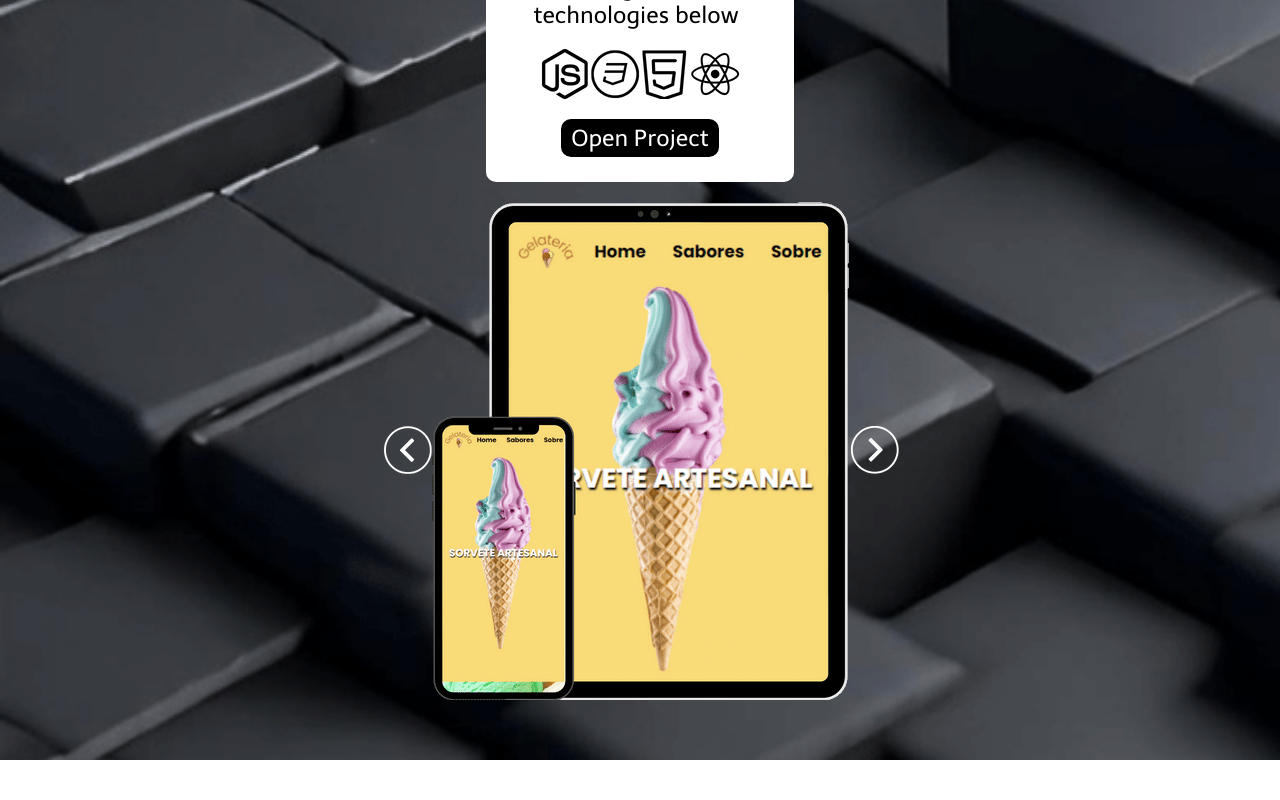
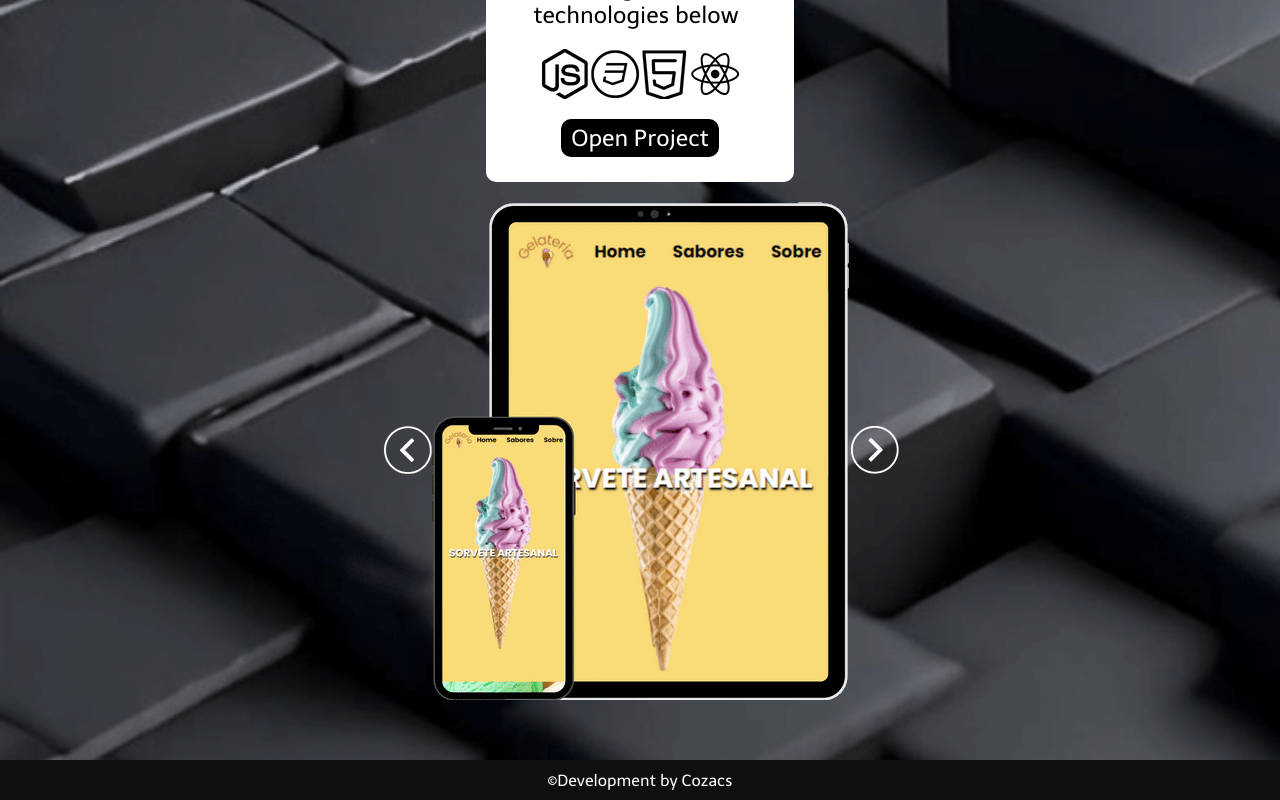
Before and after one commit to Cozacs/Portfolio-Cozacs, a React (Create React App) app: page / in a window 1280 px wide. Shown: the part 2276-3076 px from the top of the page. Before the commit the page ends 3036 px from the top, so only its background shows below. Built offline with nearby package versions, Linux system fonts and the light colour scheme.

Commit message:
Footer
Add Footer to the Project that now give for the User the feeback that he get at the end os the project.

```diff
--- a/src/App.js
+++ b/src/App.js
@@ -5,6 +5,7 @@ import Estandarte from './componentes/Estandarte';
 import About from './componentes/AboutMe';
 import Sobre from './componentes/SobreMim';
 import Projects from './componentes/Projects';
+import Footer from './componentes/footer';
 
 function App() {
 
@@ -20,6 +21,7 @@ function App() {
           <About modoCor={cor} />
           <Projects modoCor={cor} idioma={idioma} />
         </div>
+        <Footer modoCor={cor} />
       </main>
     );
   } else if (idioma === 'pt'){
@@ -30,6 +32,7 @@ function App() {
           <Sobre modoCor={cor} />
           <Projects modoCor={cor} idioma={idioma} />
         </div>
+        <Footer modoCor={cor} />
       </main>
     );
   }
--- /dev/null
+++ b/src/componentes/footer/index.js
@@ -0,0 +1,11 @@
+import './style.css';
+
+export default function Footer({modoCor}){
+    var BackFoot = modoCor === 'escuro' ? 'BackFootDark' : 'BackFootLight';
+
+    return(
+        <footer className={BackFoot}>
+            <p>&copy;Development by Cozacs</p>
+        </footer>
+    );
+}
--- /dev/null
+++ b/src/componentes/footer/style.css
@@ -0,0 +1,11 @@
+.BackFootDark p {
+    background-color: var(--cor04);
+    color: var(--cor01);
+    height: 5vh;
+}
+
+.BackFootLight p {
+    background-color: var(--cor01);
+    color: var(--cor04);
+    height: 5vh;
+}
```
